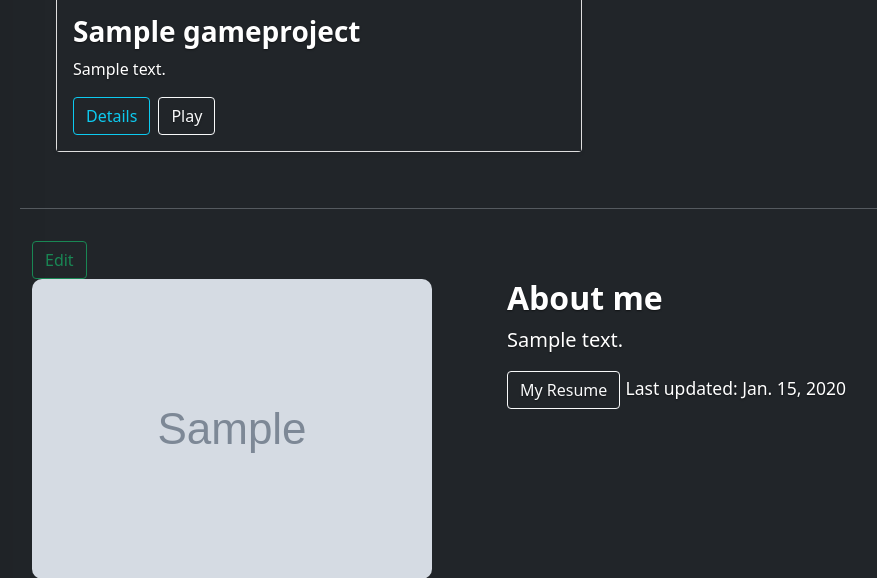
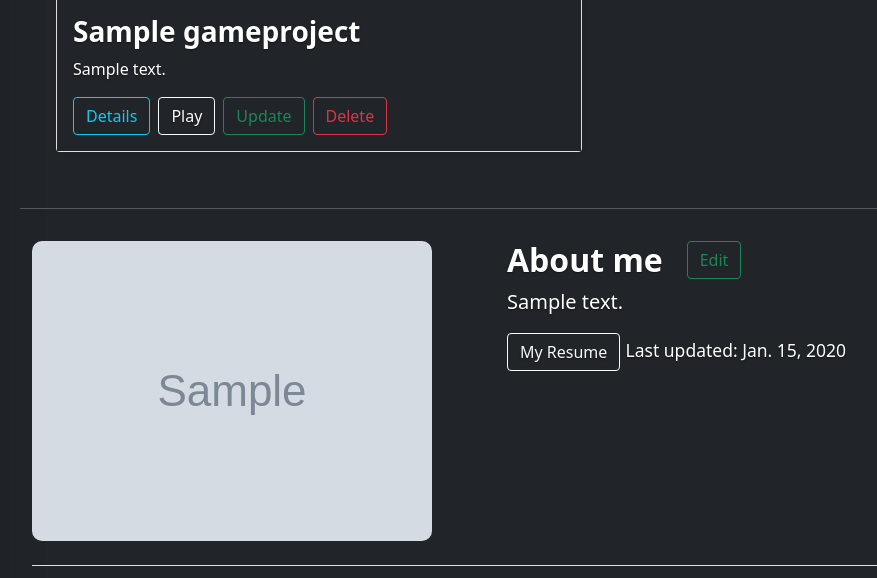
Before and after one commit to alfianAH/my-portfolio, a Django app: page / in a window 1280 px wide. Shown: the part 1304-1882 px from the top of the page, without its empty margins (50-927 px from the left). Run offline with Django 3.2, Linux system fonts and the light colour scheme; a user stored in the database is signed in; tables that the repository leaves empty hold one stand-in row (values such as "Sample post"); grey boxes marked "Sample" are stand-in pictures; some libraries are stand-ins or nearby versions.

Commit message:
Add create and update game modal but still bug

```diff
--- a/game/models.py
+++ b/game/models.py
@@ -22,6 +22,9 @@ class GameProject(models.Model):
 
     def get_detail_url(self):
         return reverse('game:detail', kwargs={'slug': self.slug})
+
+    def get_update_url(self):
+        return reverse('game:update', kwargs={'id': self.id})
 
 
 class GameDetail(models.Model):
--- a/game/urls.py
+++ b/game/urls.py
@@ -1,7 +1,9 @@
 from django.urls import path
+
+from game.views import game_project_update_view
 
 app_name = 'game'
 urlpatterns = [
     # path('create/', , name='create'),
-    # path('<slug:slug>/', game_project_detail_view, name='detail'),
+    path('<int:id>/update/', game_project_update_view, name='update'),
 ]
--- a/templates/game/game-card.html
+++ b/templates/game/game-card.html
@@ -62,9 +62,28 @@
                         Details
                     </button>
                 </div>
-                <div class="btn-group">
+
+                <div class="btn-group me-2">
                     <a href="{{ game.play_url }}" class="btn btn-outline-light">Play</a>
                 </div>
+
+                {% if user.is_authenticated %}
+                    <div class="btn-group me-2">
+                        <button type="button" class="btn btn-outline-success"
+                            data-bs-toggle="modal" data-bs-target="#update-{{ game.slug }}"
+                            hx-trigger='click' hx-target='#update-game-modal' hx-post='{{ game.get_update_url }}'>
+                            Update
+                        </button>
+                    </div>
+
+                    <div id="update-game-modal"></div>
+
+                    <div class="btn-group me-2">
+                        <button type="button" class="btn btn-outline-danger">
+                            Delete
+                        </button>
+                    </div>
+                {% endif %}
             </div>
         </div>
     </div>
--- a/templates/home/home-view.html
+++ b/templates/home/home-view.html
@@ -23,11 +23,6 @@
 <!-- About me -->
 <div class="row featurette" id="about-me">
     {% include 'home/partial/about.html' with about=about %}
-    <div>
-        <button class="btn btn-outline-success"
-            hx-get='{{ about.get_hx_edit_url }}'
-            hx-target='#about-me'>Edit</button>
-    </div>
 </div>
 
 {% endblock content %}
--- a/templates/home/partial/about.html
+++ b/templates/home/partial/about.html
@@ -1,5 +1,14 @@
 <div class="col-md-7 order-md-2">
-    <h2 class="fw-bold">About me</h2>
+    <div class="row">
+        <div class='col-md-auto'>
+            <h2 class="fw-bold">About me</h2>
+        </div>
+        <div class='col-md-auto'>
+            <button class="btn btn-outline-success"
+            hx-get='{{ about.get_hx_edit_url }}'
+            hx-target='#about-me'>Edit</button>
+        </div>
+    </div>
     <p class="lead">{{ about.description }}</p>
 
     {% if about.resume_url %}
```
Also changed, not shown: game/forms.py (added, +24 -0 lines), game/views.py (+20 -3 lines), templates/game/create-update.html (added, +21 -0 lines), templates/game/partial/form.html (added, +15 -0 lines), templates/home/partial/about-form.html (+9 -16 lines).
